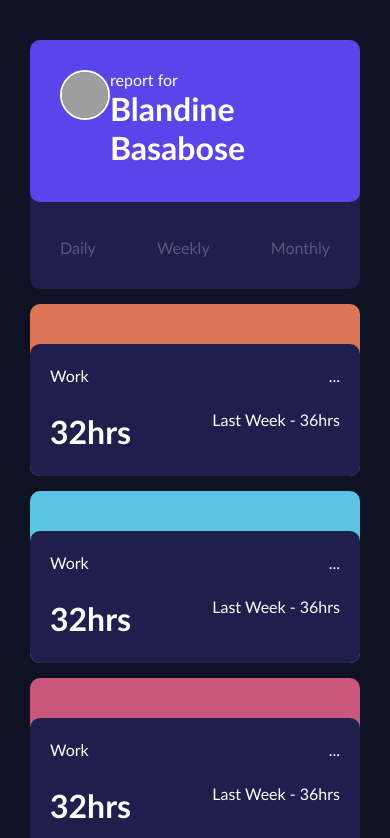
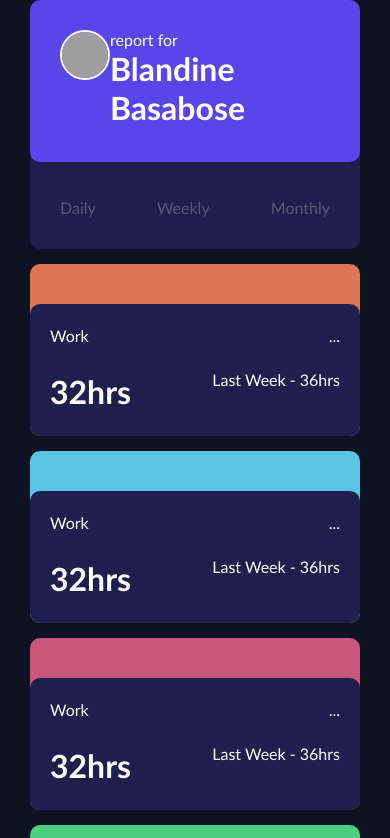
Before and after one commit to Blandine-Basabose/CSS-Grid, a plain HTML site: page index.html in a window 390 px wide. Shown: the top 838 px of the page. Drawn offline with Linux system fonts and the light colour scheme; grey boxes are pictures that could not be loaded.

Commit message:
initial commit

```diff
--- a/index.css
+++ b/index.css
@@ -145,7 +145,7 @@ img {
     grid-template-rows: 1fr 1fr 1fr 1fr 1fr 1fr 1fr;
     width: 100%;
     height: 100vh;
-    padding: 40px 30px
+    margin: 40px 30px;
   }
   .col1,
   .col2-top-left,
```
